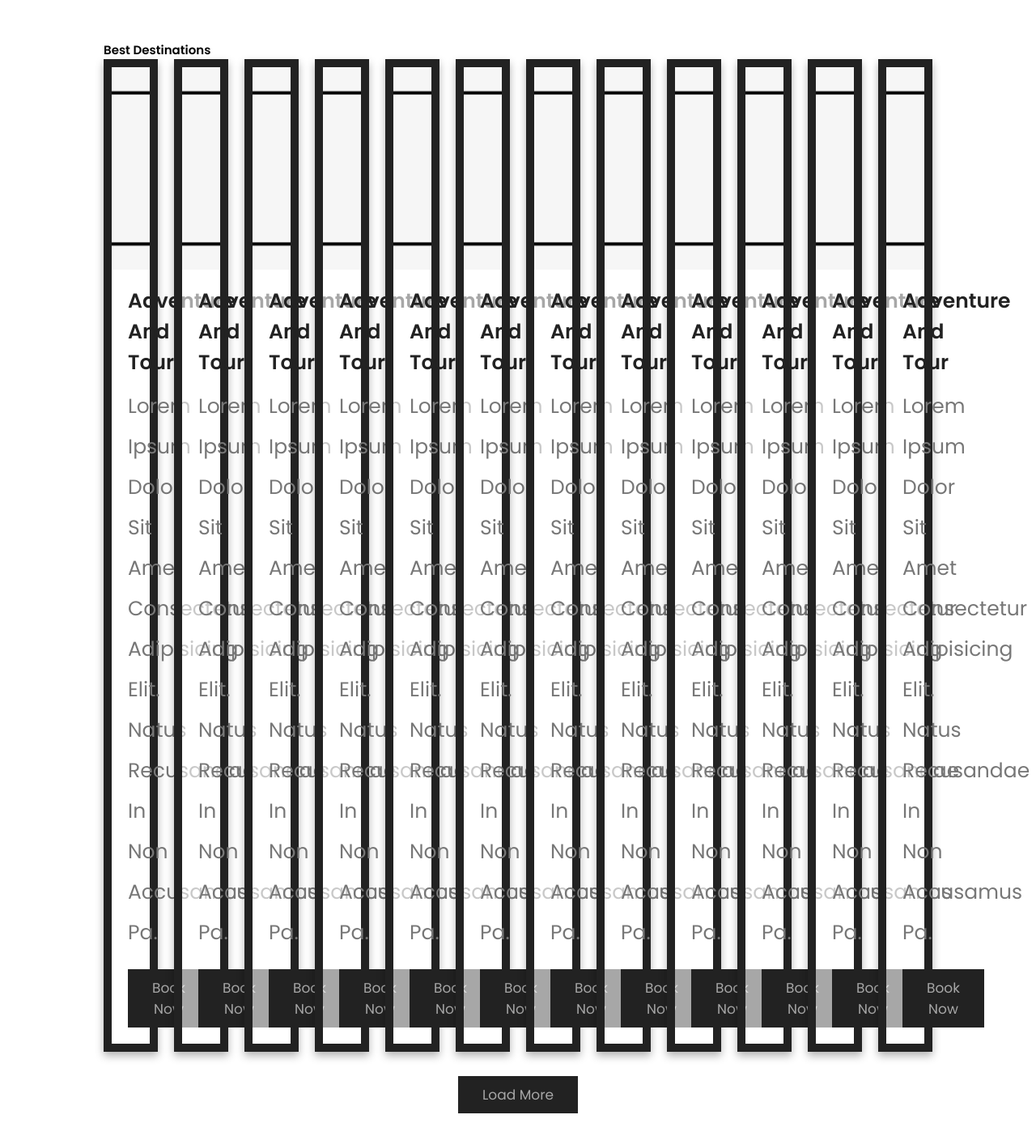
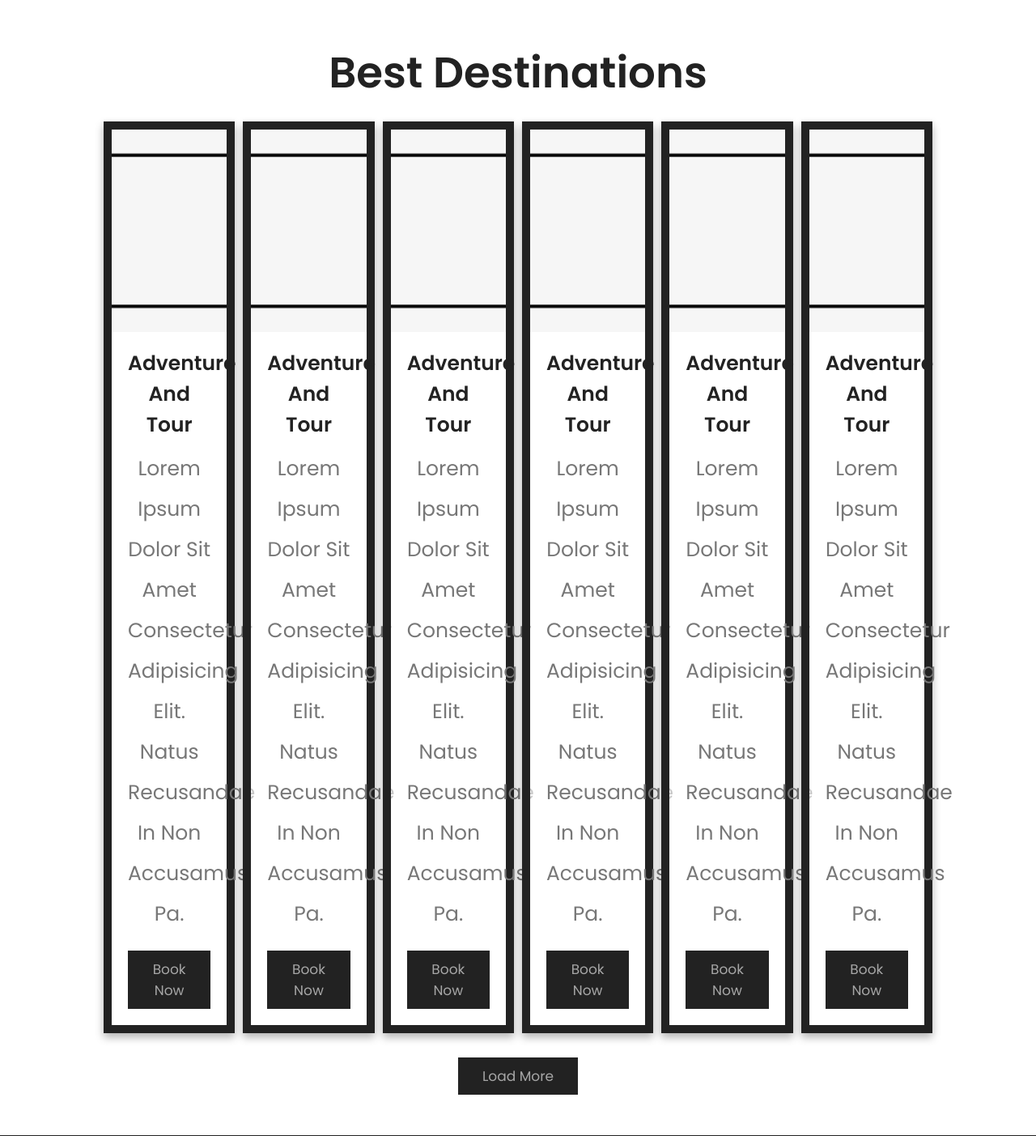
Before and after one commit to Mrcream007/Port1, a PHP site: page /package.php in a window 1280 px wide. Shown: the part 478-1881 px from the top of the page at 81% size. Run offline with PHP 8.4, Linux system fonts and the light colour scheme.

Commit message:
packages section edits

```diff
--- a/css/style.css
+++ b/css/style.css
@@ -454,16 +454,34 @@ section{
 }
 
 
+
+.packages .heading-title{
+    font-size: 5.3rem;
+    text-align: center;
+    color: var(--black);
+    padding-bottom: 2rem;
+}
+
 .packages .box-container{
     display: grid;
     grid-template-columns: repeat(auto-fit, minmax(3rem, 1fr));
-    gap: 2rem;
+    gap: 1rem;
 }
 
 .packages .box-container .box{
     border: var(--border);
     box-shadow: var(--box-shadow);
     background: var(--white);
+    display: none;
+}
+
+.packages .box-container .box:nth-child(1),
+.packages .box-container .box:nth-child(2),
+.packages .box-container .box:nth-child(3),
+.packages .box-container .box:nth-child(4),
+.packages .box-container .box:nth-child(5),
+.packages .box-container .box:nth-child(6){
+    display: inline-block;
 }
 
 .packages .box-container .image{
--- a/package.php
+++ b/package.php
@@ -172,7 +172,7 @@
                 <div class="box">
 
                     <div class="image">
-                        <img src="images/square1.jpg" alt="">
+                        <img src="images/butterfly-icon.jpg" alt="">
                     </div>
                         <div class="content">
                             <h3>adventure and tour</h3>
```
